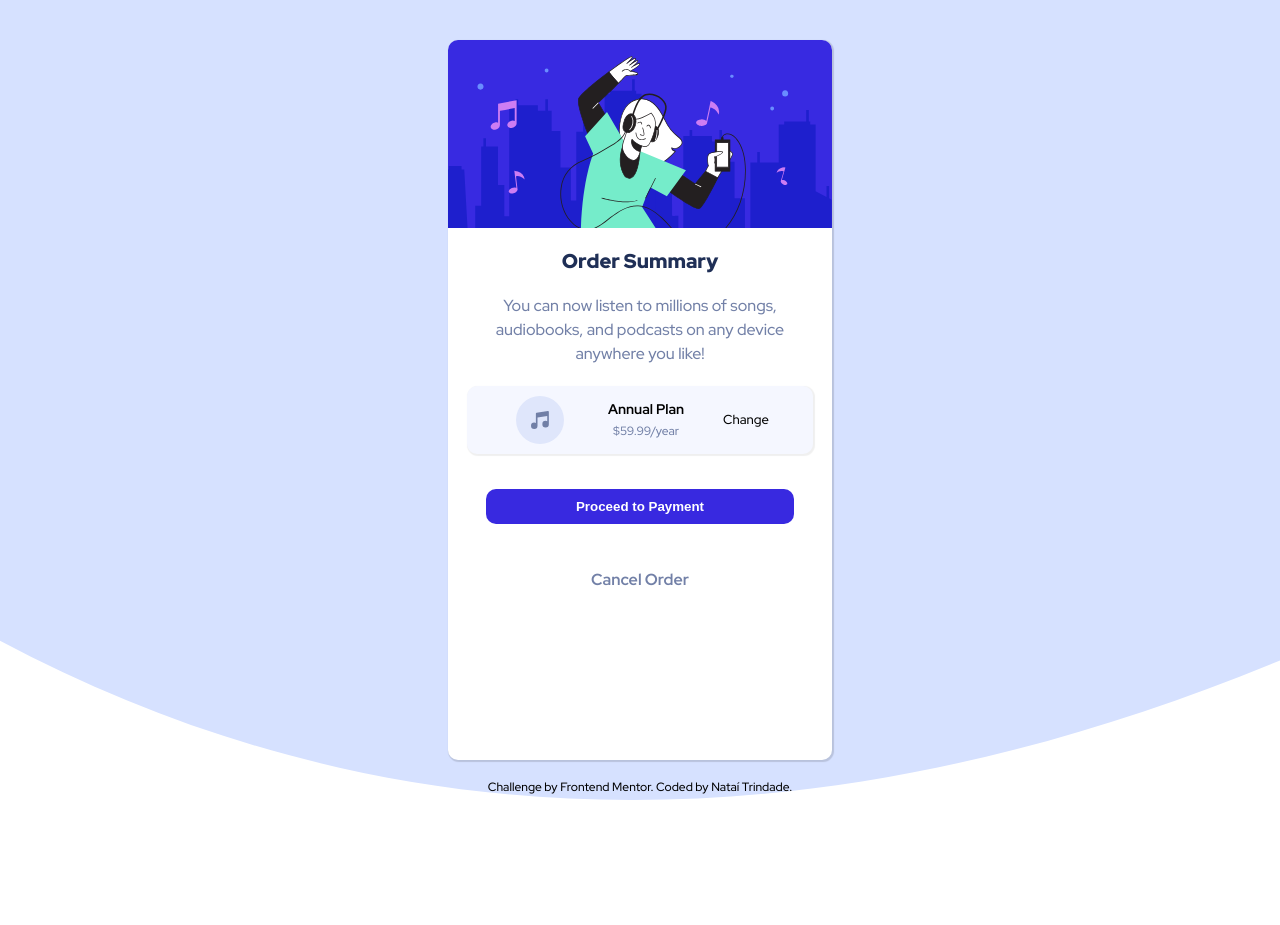
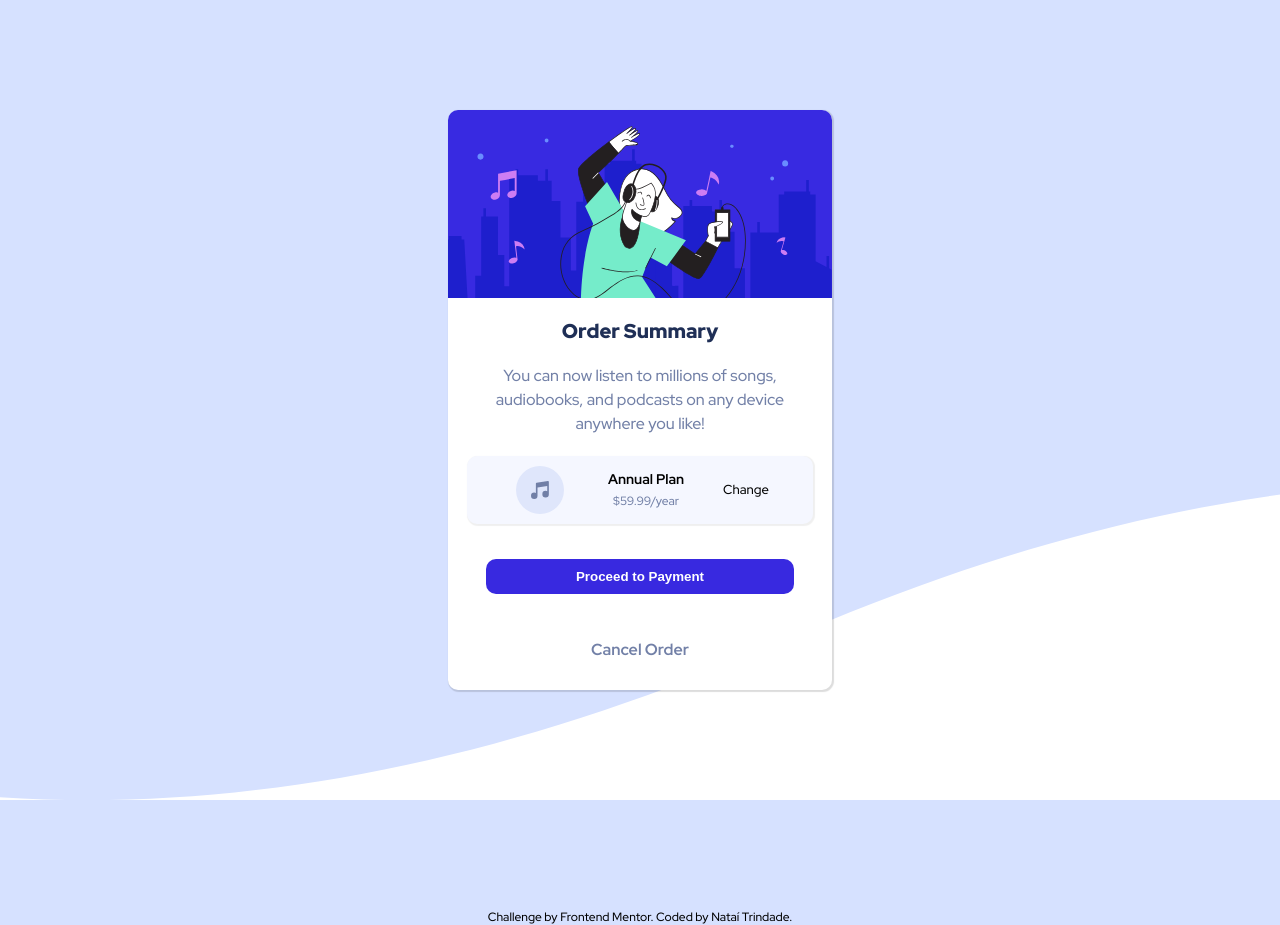
Before and after one commit to NataliTrindade/challenge-order-summary-component, a plain HTML site: page index.html in a window 1280 px wide. Before the commit the page ends 800 px from the top, so only its background shows below. Drawn offline with Linux system fonts and the light colour scheme.

Commit message:
fix bug desktop

```diff
--- a/assets/css/styles.css
+++ b/assets/css/styles.css
@@ -140,21 +140,18 @@ a:hover {
 }
 
 @media screen and (min-width: 1024px) {
-  body {
-    background: url(../imgs/pattern-background-desktop.svg);
-    background-size: cover;
-  }
 
-  .main-content {
+ .main-content {
     width: 30vw;
-    height: 90vh;
+    height: auto;
   }
 
   .container-digital-signature {
     width: 90%;
   }
+
   .footer {
     position: absolute;
-    bottom: -2rem;
+    bottom: -15.0rem;
   }
 }
```
